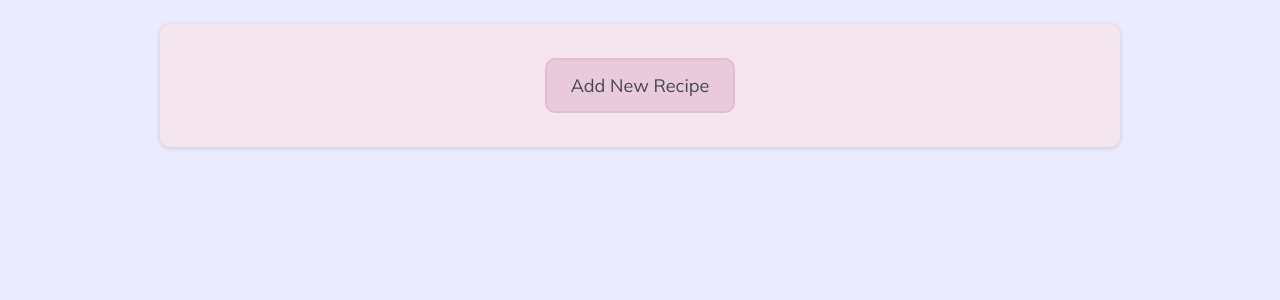
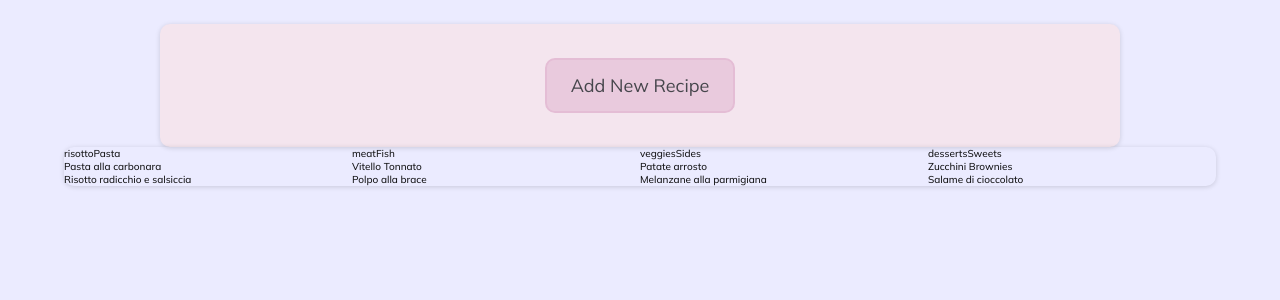
Before and after one commit to elibattistoni/project-demo-recipes-manager, a React (Create React App) app in the folder recipe-manager-app/: page / in a window 1280 px wide. Shown: the top 300 px of the page. Built offline with nearby package versions, Linux system fonts and the light colour scheme.

Commit message:
Manage recipe data and add new data with useContext (work in progress)

```diff
--- a/recipe-manager-app/src/App.js
+++ b/recipe-manager-app/src/App.js
@@ -1,10 +1,12 @@
 import { Fragment } from "react";
 import NewRecipe from "./components/NewRecipe/NewRecipe";
+import Recipes from "./components/Recipes/Recipes";
 
 export default function App() {
   return (
     <Fragment>
       <NewRecipe />
+      <Recipes />
     </Fragment>
   );
 }
--- a/recipe-manager-app/src/components/NewRecipe/NewRecipe.js
+++ b/recipe-manager-app/src/components/NewRecipe/NewRecipe.js
@@ -14,13 +14,6 @@ export default function NewRecipe(props) {
   // handler for hiding the form (change the state)
   const hideFormHandler = () => setWantsToAdd(false);
 
-  // handler for adding the recipe
-  const addRecipeHandler = (recipeData) => {
-    console.log("recipeData", recipeData);
-    //TODO send request to db
-    setWantsToAdd(false);
-  };
-
   return (
     <Card className={classes["new-recipe__card"]}>
       <button
@@ -29,9 +22,7 @@ export default function NewRecipe(props) {
       >
         Add New Recipe
       </button>
-      {wantsToAdd && (
-        <RecipeForm onClose={hideFormHandler} onSubmitForm={addRecipeHandler} />
-      )}
+      {wantsToAdd && <RecipeForm onClose={hideFormHandler} />}
     </Card>
   );
 }
--- a/recipe-manager-app/src/components/NewRecipe/RecipeForm.js
+++ b/recipe-manager-app/src/components/NewRecipe/RecipeForm.js
@@ -1,6 +1,8 @@
 import useInput from "../../hooks/use-input";
 import { foodCategories } from "../../config";
 import classes from "./RecipeForm.module.css";
+import { useContext } from "react";
+import RecipesContext from "../../store/recipes-context";
 
 function isValidHttpUrl(str) {
   const pattern = new RegExp(
@@ -16,6 +18,9 @@ function isValidHttpUrl(str) {
 }
 
 export default function RecipeForm(props) {
+  //| access context to add recipe
+  const ctx = useContext(RecipesContext);
+
   //| title
   const {
     value: inputTitle,
@@ -88,6 +93,7 @@ export default function RecipeForm(props) {
     if (!formIsValid) return;
 
     const recipeData = {
+      id: Date.now().toString(),
       title: inputTitle,
       category: inputCategory,
       imageUrl: inputUrl,
@@ -96,7 +102,7 @@ export default function RecipeForm(props) {
       instructions: inputInstructions,
     };
 
-    console.log(recipeData);
+    ctx.onAddRecipe(recipeData);
 
     clearTitle();
     clearCategory();
@@ -104,7 +110,7 @@ export default function RecipeForm(props) {
     clearIngredients();
     clearInstructions();
 
-    props.onSubmitForm(recipeData);
+    props.onClose();
   };
 
   // css classes
--- /dev/null
+++ b/recipe-manager-app/src/components/Recipes/Recipes.js
@@ -0,0 +1,14 @@
+import Card from "../UI/Card";
+import classes from "./Recipes.module.css";
+import RecipesCategoryItem from "./RecipesCategoryItem";
+import { foodCategories } from "../../config";
+
+export default function Recipes(props) {
+  return (
+    <Card className={classes.recipesContainer}>
+      {foodCategories.map((cat) => (
+        <RecipesCategoryItem category={cat.value} key={cat.key} />
+      ))}
+    </Card>
+  );
+}
--- /dev/null
+++ b/recipe-manager-app/src/components/Recipes/Recipes.module.css
@@ -0,0 +1,6 @@
+.recipesContainer {
+  width: 90%;
+  margin: auto;
+  display: grid;
+  grid-template-columns: repeat(4, 1fr);
+}
--- /dev/null
+++ b/recipe-manager-app/src/components/Recipes/RecipesCategoryItem.js
@@ -0,0 +1,25 @@
+import { useContext } from "react";
+import RecipesContext from "../../store/recipes-context";
+import classes from "./RecipesCategoryItem.module.css";
+
+export default function RecipesCategoryItem(props) {
+  //| get recipes for this category
+  const ctx = useContext(RecipesContext);
+  const currentCategory = props.category;
+  const categoryRecipes = ctx.recipes.filter(
+    (recipe) => recipe.category === currentCategory
+  );
+
+  return (
+    <section>
+      <header>{currentCategory}</header>
+      <main>
+        <ul>
+          {categoryRecipes.map((recipe) => (
+            <li key={recipe.id}>{recipe.title}</li>
+          ))}
+        </ul>
+      </main>
+    </section>
+  );
+}
--- /dev/null
+++ b/recipe-manager-app/src/components/Recipes/RecipesCategoryItem.module.css
@@ -0,0 +1,5 @@
+ul {
+  list-style: none;
+  margin: 0;
+  padding: 0
+}
--- a/recipe-manager-app/src/config.js
+++ b/recipe-manager-app/src/config.js
@@ -4,3 +4,87 @@ export const foodCategories = [
   { value: "veggiesSides", label: "Veggies & Sides", key: 2 },
   { value: "dessertsSweets", label: "Desserts & Sweets", key: 3 },
 ];
+
+export const initialMockedRecipes = [
+  {
+    id: 1,
+    title: "Pasta alla carbonara",
+    category: "risottoPasta",
+    imageUrl:
+      "https://blog.giallozafferano.it/dulcisinforno/wp-content/uploads/2021/03/Carbonara-ricetta-5328.jpg",
+    date: "12/15/2022",
+    ingredients: "Pasta, 200 gr; bacon, 1/2 cup;",
+    instructions: "Cook the pasta and in another pan cook the bacon",
+  },
+  {
+    id: 2,
+    title: "Risotto radicchio e salsiccia",
+    category: "risottoPasta",
+    imageUrl:
+      "https://blog.giallozafferano.it/maniamore/wp-content/uploads/2021/02/RIOTTO-RADICCHIO-E-SALSICCIA-6495-720x480.jpg",
+    date: "9/5/2022",
+    ingredients: "Rice, 1 cup; sausage, 1/2 cup;",
+    instructions: "Cook the rice with broth and in the end add the sausage",
+  },
+  {
+    id: 3,
+    title: "Vitello Tonnato",
+    category: "meatFish",
+    imageUrl:
+      "https://www.cucchiaio.it/content/cucchiaio/it/ricette/2010/06/ricetta-vitello-tonnato/_jcr_content/header-par/image_single.img.jpg/1594134618443.jpg",
+    date: "4/10/2021",
+    ingredients: "Calf meat, 1 kg; tuna fish, 1 cup;",
+    instructions: "Cook the meat overnight and make a sause with the tuna",
+  },
+  {
+    id: 4,
+    title: "Polpo alla brace",
+    category: "meatFish",
+    imageUrl:
+      "https://www.ricettedalmondo.it/images/foto-ricette/p/32744-polpo-alla-griglia.jpg",
+    date: "7/20/2021",
+    ingredients: "Octopus, 1 piece; lemon juice;",
+    instructions: "Cook the octopus and serve with a sprinkle of lemon juice",
+  },
+  {
+    id: 5,
+    title: "Patate arrosto",
+    category: "veggiesSides",
+    imageUrl:
+      "https://www.giallozafferano.it/images/242-24202/Patate-al-forno_450x300.jpg",
+    date: "4/21/2022",
+    ingredients: "Potato, 1 kg; extra virgin olive oil, 1 tbsp; salt, 1tsp;",
+    instructions: "Cut the potatoes and bake them",
+  },
+  {
+    id: 6,
+    title: "Melanzane alla parmigiana",
+    category: "veggiesSides",
+    imageUrl:
+      "https://www.fattoincasadabenedetta.it/wp-content/uploads/2022/02/AdobeStock_296698970-min-min-1200x900.jpeg",
+    date: "1/15/2023",
+    ingredients: "Aubergines, 3; salt, 1/2 tsp;",
+    instructions: "Cut the aubergines in slices and fry them",
+  },
+  {
+    id: 7,
+    title: "Zucchini Brownies",
+    category: "dessertsSweets",
+    imageUrl:
+      "https://unboundwellness.com/wp-content/uploads/2018/08/zucchini_brownies_4.jpg",
+    date: "1/15/2023",
+    ingredients: "Zucchini, 2 cups; cacao powder, 1/2 cup;",
+    instructions: "Mix the shredded with the cacao powder",
+  },
+  {
+    id: 8,
+    title: "Salame di cioccolato",
+    category: "dessertsSweets",
+    imageUrl:
+      "https://www.fattoincasadabenedetta.it/wp-content/uploads/2016/03/Senza-titolo-1-2.jpg",
+    date: "1/10/2023",
+    ingredients: "Chocolate, 2 cups; cacao powder, 1/2 cup; Butter, 1 cup;",
+    instructions:
+      "Break the cookies and mix them with all the remaining ingredients",
+  },
+];
--- a/recipe-manager-app/src/index.js
+++ b/recipe-manager-app/src/index.js
@@ -2,11 +2,14 @@ import React from "react";
 import ReactDOM from "react-dom/client";
 import "./index.css";
 import App from "./App";
+import { RecipesContextProvider } from "./store/recipes-context";
 
 const rootElement = document.getElementById("root");
 const root = ReactDOM.createRoot(rootElement);
 root.render(
   <React.StrictMode>
-    <App />
+    <RecipesContextProvider>
+      <App />
+    </RecipesContextProvider>
   </React.StrictMode>
 );
--- /dev/null
+++ b/recipe-manager-app/src/store/recipes-context.js
@@ -0,0 +1,63 @@
+import React, { useState, useEffect } from "react";
+import { initialMockedRecipes } from "../config";
+
+const RecipesContext = React.createContext({
+  recipes: [],
+  onAddRecipe: (recipeData) => {},
+  onRemoveRecipe: (recipeId) => {},
+  onRemoveAllRecipes: () => {},
+});
+
+export function RecipesContextProvider(props) {
+  const [recipes, setRecipes] = useState([]);
+
+  function uploadInitialRecipes() {
+    localStorage.setItem("recipes", JSON.stringify(initialMockedRecipes));
+  }
+
+  function retrieveRecipesHandler() {
+    const storage = localStorage.getItem("recipes");
+    return JSON.parse(storage);
+  }
+
+  // when rendering initially, load recipes from local storage
+  useEffect(() => {
+    let storedRecipes;
+    storedRecipes = retrieveRecipesHandler();
+    if (!storedRecipes) {
+      uploadInitialRecipes();
+      storedRecipes = retrieveRecipesHandler();
+    }
+    setRecipes(storedRecipes);
+  }, []);
+
+  function onAddRecipe(recipeData) {
+    // NB TODO CHECK
+    setRecipes((currRecipes) => {
+      return [recipeData, ...currRecipes];
+    });
+  }
+
+  function onRemoveRecipe(recipeId) {
+    // NB TODO CHECK
+    setRecipes((currRecipes) =>
+      currRecipes.filter((rec) => rec.id !== recipeId)
+    );
+    localStorage.setItem("recipes", JSON.stringify(recipes));
+  }
+
+  function onRemoveAllRecipes() {
+    // NB TODO check
+    localStorage.removeItem("recipes");
+  }
+
+  return (
+    <RecipesContext.Provider
+      value={{ recipes, onAddRecipe, onRemoveRecipe, onRemoveAllRecipes }}
+    >
+      {props.children}
+    </RecipesContext.Provider>
+  );
+}
+
+export default RecipesContext;
```
Also changed, not shown: recipe-manager-app/src/components/Recipes/RecipeItem.js (added), recipe-manager-app/src/components/Recipes/RecipeItem.module.css (added).
